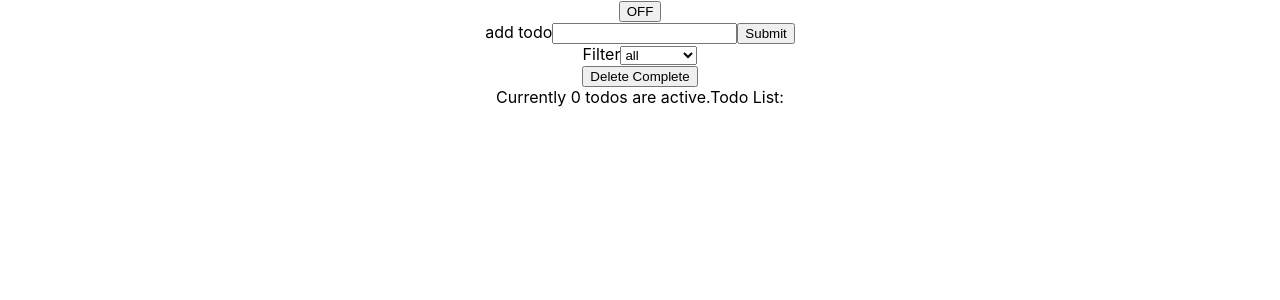
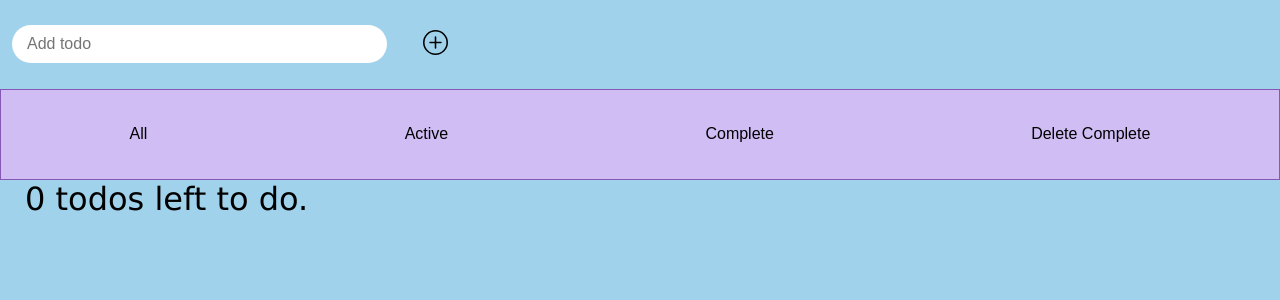
Before and after one commit to Osbertt-19/react-todo, a React (Create React App) app: page / in a window 1280 px wide. Shown: the top 300 px of the page. Built offline with nearby package versions, Linux system fonts and the light colour scheme.

Commit message:
Added Style

```diff
--- a/src/App.css
+++ b/src/App.css
@@ -1,15 +1,95 @@
-.App {
-  text-align: center;
+:root{
+  --blue: #a0d2eb;
+  --lightpurple: #d0bdf4;
+  --darkpurple:#8458B3;
+  --black:#494d5f;
+  --padding:10px;
+  --borderradius:25px;
 }
+
 .not-done{
   text-decoration: none;
 }
 .done{
   text-decoration:line-through;
 }
-.hide-todo{
+form{
+  height:11.111vh;
+  border-radius: var(--borderradius);
+  display:flex;
+  flex-direction: row;
+  align-items: center;
+
+}
+form>input{
+  font-size:1em;
+  width: 350px;
+  padding:var(--padding);
+  padding-left:15px;
+  border-radius: 25px;
+  border:none;
+  margin-left: 12px;
+  margin-right: 30px;
+}
+form>input:focus{
+  outline: none;
+}
+form>button{
+  background-color:transparent;
+  border:none;
+}
+form>button>svg:hover{
+  height: 30px;
+  width: 30px;
+  cursor: pointer;
+}
+.filter{
+  border:1px solid var(--darkpurple);
+  height:11.111vh;
+  background-color: var(--lightpurple);
+  display: flex;
+  flex-direction: row;
+  justify-content: space-around;
+}
+.filter>button{
+  font-size: 1em;
+  cursor: pointer;
+  background-color: transparent;
+  padding:5px;
+  border-radius: var(--borderradius);
+  border: none;
+}
+.filter>button:hover{
+  font-size: 1.2rem;
+}
+main>span{
+  margin:15px;
+  padding: var(--padding);
+  font-size: 2em;
+  font-family:'Lucida Sans', 'Lucida Sans Regular', 'Lucida Grande', 'Lucida Sans Unicode', Geneva, Verdana, sans-serif;
+}
+.card{
+  margin:10px;
+  padding:10px 15px;
+  background-color: var(--lightpurple);
+  border:1px solid var(--darkpurple);
+  border-radius: 25px;
+  display: flex;
+  align-items: center;
+}
+.card>.tick{
+  cursor:pointer;
+  background-color: transparent;
+  border:none;
+  margin-right:5px;
+}
+.card>.delete{
+  cursor: pointer;
+  margin-left: auto;
+  background-color: transparent;
+  border: none;
   display: none;
 }
-.show-todo{
-  display: block;
+.card:hover .delete{
+  display: inline-block;
 }
--- a/src/App.js
+++ b/src/App.js
@@ -10,13 +10,9 @@ class App extends React.Component {
     this.setState({ showTodo: !this.state.showTodo });
   };
   render() {
-    let buttonText = this.state.showTodo ? "OFF" : "ON";
     return (
       <div className="App">
-        <button onClick={this.handleToggle}>{buttonText}</button>
-        <div className={this.state.showTodo?"show-todo":"hide-todo"}>
-          <Todo />
-        </div>
+        <Todo/>
       </div>
     );
   }
--- a/src/Components/Todo Components/AddTodo.js
+++ b/src/Components/Todo Components/AddTodo.js
@@ -2,14 +2,26 @@ import React from "react";
 export default class AddTodo extends React.Component {
   render() {
     return (
-      <form onSubmit={this.props.handleSubmit}>
-        <label>add todo</label>
+      <form onSubmit={this.props.handleSubmit} className="addform">
         <input
           id="addtodo"
           onChange={this.props.handleChange}
           value={this.props.value}
+          placeholder="Add todo"
         />
-        <button type="submit">Submit</button>
+        <button type="submit">
+          <svg
+            xmlns="http://www.w3.org/2000/svg"
+            width="25"
+            height="25"
+            fill="black"
+            class="bi bi-plus-circle"
+            viewBox="0 0 16 16"
+          >
+            <path d="M8 15A7 7 0 1 1 8 1a7 7 0 0 1 0 14zm0 1A8 8 0 1 0 8 0a8 8 0 0 0 0 16z" />
+            <path d="M8 4a.5.5 0 0 1 .5.5v3h3a.5.5 0 0 1 0 1h-3v3a.5.5 0 0 1-1 0v-3h-3a.5.5 0 0 1 0-1h3v-3A.5.5 0 0 1 8 4z" />
+          </svg>
+        </button>
       </form>
     );
   }
--- a/src/Components/Todo Components/DisplayTodo.js
+++ b/src/Components/Todo Components/DisplayTodo.js
@@ -1,27 +1,56 @@
 import React from "react";
 
 export default class DisplayTodo extends React.Component {
-  state = {
-    crossed: false,
-  };
-
   render() {
     const button = this.props.todo.done ? (
-      <button onClick={(e) => this.props.handleUndone(e, this.props.todo.id)}>
-        undo
+      <button className="tick" onClick={() => this.props.handleUndone(this.props.todo.id)}>
+        <svg
+          xmlns="http://www.w3.org/2000/svg"
+          width="16"
+          height="16"
+          fill="currentColor"
+          class="bi bi-check-circle-fill"
+          viewBox="0 0 16 16"
+        >
+          <path d="M16 8A8 8 0 1 1 0 8a8 8 0 0 1 16 0zm-3.97-3.03a.75.75 0 0 0-1.08.022L7.477 9.417 5.384 7.323a.75.75 0 0 0-1.06 1.06L6.97 11.03a.75.75 0 0 0 1.079-.02l3.992-4.99a.75.75 0 0 0-.01-1.05z" />
+        </svg>
       </button>
     ) : (
-      <button onClick={(e) => this.props.handleDone(e, this.props.todo.id)}>
-        done
+      <button className="tick" onClick={() => this.props.handleDone(this.props.todo.id)}>
+        <svg
+          xmlns="http://www.w3.org/2000/svg"
+          width="16"
+          height="16"
+          fill="currentColor"
+          class="bi bi-circle"
+          viewBox="0 0 16 16"
+        >
+          <path d="M8 15A7 7 0 1 1 8 1a7 7 0 0 1 0 14zm0 1A8 8 0 1 0 8 0a8 8 0 0 0 0 16z" />
+        </svg>
       </button>
     );
     return (
-      <div>
+      <div className="card">
+        {button}
         <span className={this.props.todo.done ? "done" : "not-done"}>
-          {this.props.todo.id}. {this.props.todo.name}
+          {this.props.todo.name}
         </span>
-        {button}
-        <button onClick={(e)=>this.props.handleDelete(e,this.props.todo.id)}>Delete</button>
+        <button className="delete" onClick={() => this.props.handleDelete(this.props.todo.id)}>
+          <svg
+            xmlns="http://www.w3.org/2000/svg"
+            width="16"
+            height="16"
+            fill="currentColor"
+            class="bi bi-trash"
+            viewBox="0 0 16 16"
+          >
+            <path d="M5.5 5.5A.5.5 0 0 1 6 6v6a.5.5 0 0 1-1 0V6a.5.5 0 0 1 .5-.5zm2.5 0a.5.5 0 0 1 .5.5v6a.5.5 0 0 1-1 0V6a.5.5 0 0 1 .5-.5zm3 .5a.5.5 0 0 0-1 0v6a.5.5 0 0 0 1 0V6z" />
+            <path
+              fill-rule="evenodd"
+              d="M14.5 3a1 1 0 0 1-1 1H13v9a2 2 0 0 1-2 2H5a2 2 0 0 1-2-2V4h-.5a1 1 0 0 1-1-1V2a1 1 0 0 1 1-1H6a1 1 0 0 1 1-1h2a1 1 0 0 1 1 1h3.5a1 1 0 0 1 1 1v1zM4.118 4 4 4.059V13a1 1 0 0 0 1 1h6a1 1 0 0 0 1-1V4.059L11.882 4H4.118zM2.5 3V2h11v1h-11z"
+            />
+          </svg>
+        </button>
       </div>
     );
   }
--- a/src/Components/Todo Components/FilterTodo.js
+++ b/src/Components/Todo Components/FilterTodo.js
@@ -2,13 +2,12 @@ import React from "react";
 
 export default class FilterTodo extends React.Component{
     render(){
-        return <div>
-            <span>Filter</span>
-            <select onChange={this.props.handleFilter}>
-                <option>all</option>
-                <option>active</option>
-                <option>complete</option>
-            </select>
+        return <div className="filter">
+            <button onClick={()=>this.props.handleFilter("all")}>All</button>
+            <button onClick={()=>this.props.handleFilter("active")}>Active</button>
+            <button onClick={()=>this.props.handleFilter("complete")}>Complete</button>
+            <button onClick={this.handleDeleteComplete}>Delete Complete</button>
+
         </div>
     }
 }
--- a/src/Components/TodoList.js
+++ b/src/Components/TodoList.js
@@ -27,7 +27,7 @@ export default class Todo extends React.Component {
     });
   };
 
-  handleDone = (e, id) => {
+  handleDone = (id) => {
     this.setState((prevState) => ({
       todos: prevState.todos.map((obj) =>
         obj.id === id ? Object.assign(obj, { done: true }) : obj
@@ -36,7 +36,7 @@ export default class Todo extends React.Component {
     }));
   };
 
-  handleUndone = (e, id) => {
+  handleUndone = (id) => {
     this.setState((prevState) => ({
       todos: prevState.todos.map((obj) =>
         obj.id === id ? Object.assign(obj, { done: false }) : obj
@@ -45,23 +45,25 @@ export default class Todo extends React.Component {
     }));
   };
 
-  handleDelete = (e, id) => {
+  handleDelete = (id) => {
     this.setState({ todos: this.state.todos.filter((todo) => todo.id !== id) });
   };
-  handleDeleteComplete = (e) => {
-    this.setState({ todos: this.state.todos.filter((todo) => todo.done===false) });
+  handleDeleteComplete = () => {
+    this.setState({
+      todos: this.state.todos.filter((todo) => !todo.done),
+    });
   };
-  handleFilter = (e) => {
-    this.setState({ filter: e.target.value });
+  handleFilter = (filter) => {
+    this.setState({ filter: filter });
   };
 
   render() {
     let todosToShow = this.state.todos;
     if (this.state.filter === "active") {
-      todosToShow = this.state.todos.filter((todo) => todo.done === false);
+      todosToShow = this.state.todos.filter((todo) => !todo.done);
     }
     if (this.state.filter === "complete") {
-      todosToShow = this.state.todos.filter((todo) => todo.done === true);
+      todosToShow = this.state.todos.filter((todo) => todo.done);
     }
     return (
       <div>
@@ -70,22 +72,24 @@ export default class Todo extends React.Component {
           handleChange={this.handleChange}
           value={this.state.addedValue}
         />
-        <FilterTodo handleFilter={this.handleFilter} />
-        <button onClick={this.handleDeleteComplete}>Delete Complete</button><br></br>
-        <span>Currently {this.state.activetodos} todos are active.</span>
-        <span>Todo List:</span>
-        <div>
-          {todosToShow.map((todo) => (
-            <div key={todo.id}>
+        <main>
+          <FilterTodo
+            handleFilter={this.handleFilter}
+            handleDeleteComplete={this.handleDeleteComplete}
+          />
+          <span>{this.state.activetodos} todos left to do.</span>
+          <div>
+            {todosToShow.map((todo) => (
               <DisplayTodo
+                key={todo.id}
                 todo={todo}
                 handleDone={this.handleDone}
                 handleUndone={this.handleUndone}
                 handleDelete={this.handleDelete}
               />
-            </div>
-          ))}
-        </div>
+            ))}
+          </div>
+        </main>
       </div>
     );
   }
--- a/src/index.css
+++ b/src/index.css
@@ -5,6 +5,8 @@ body {
     sans-serif;
   -webkit-font-smoothing: antialiased;
   -moz-osx-font-smoothing: grayscale;
+  background-color: var(--blue);
+
 }
 
 code {
```
